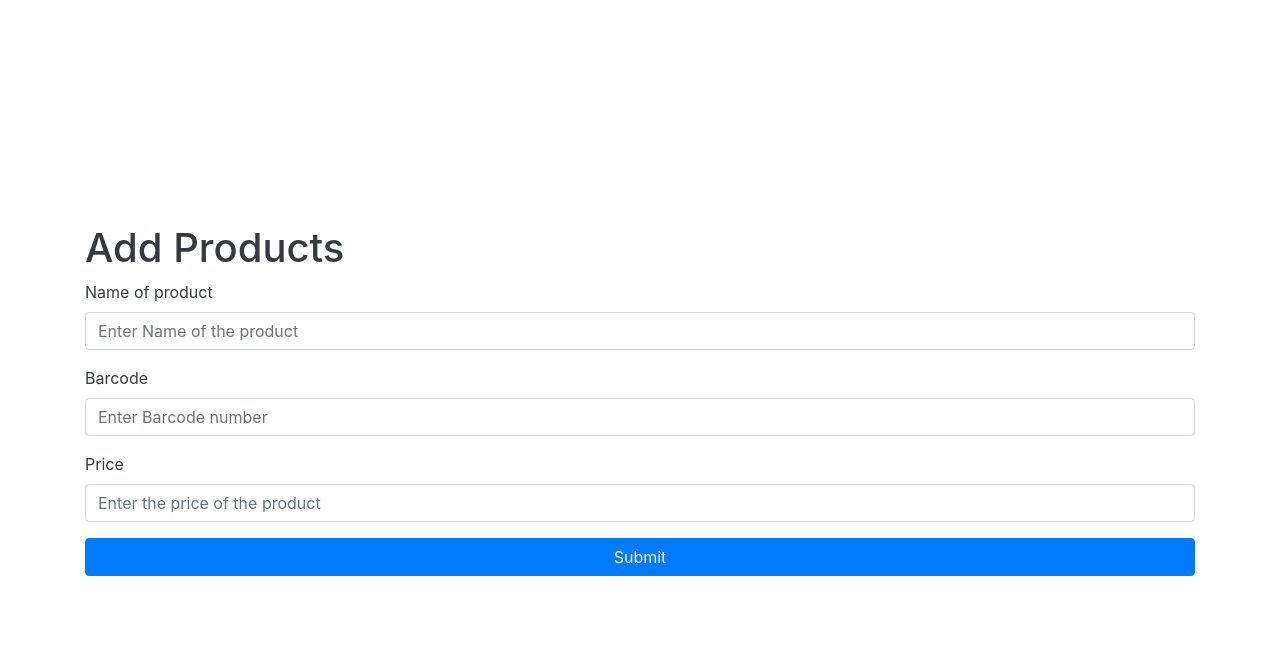
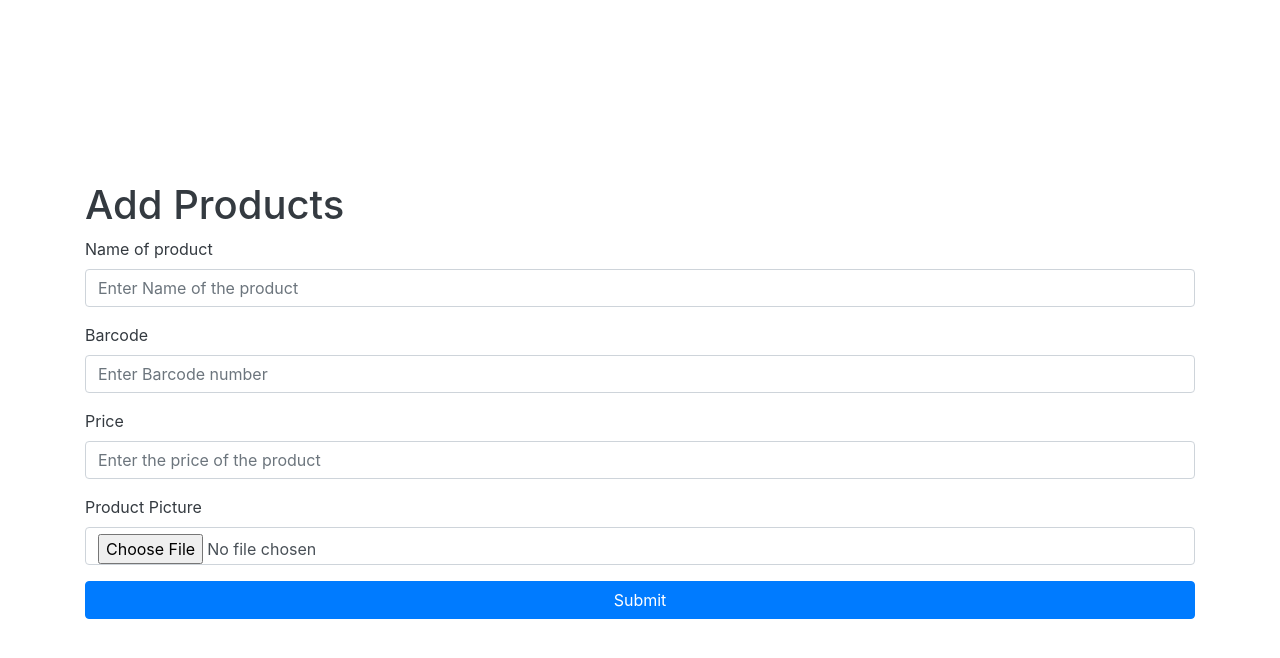
Before and after one commit to zefyr-solutions/Reach, a Flask app: page /add_product in a window 1280 px wide. Shown: the top 658 px of the page. Run offline with Flask 2, Linux system fonts and the light colour scheme; a user stored in the database is signed in; some libraries are stand-ins or nearby versions.

Commit message:
Add image option in add product and profile page added

```diff
--- a/main.py
+++ b/main.py
@@ -5,9 +5,20 @@ from db import connect
 import yaml
 import os
 import pymysql
+from werkzeug.utils import secure_filename
+import datetime
 # Imported all required files
+UPLOAD_FOLDER = '/uploads/product_pic/'
+ALLOWED_EXTENSIONS = {'pdf', 'png', 'jpg', 'jpeg', 'gif'}
+
 app = Flask(__name__)
 app.secret_key = "hello"
+app.config['UPLOAD_FOLDER'] = UPLOAD_FOLDER
+app.config['MAX_CONTENT_LENGTH'] = 16 * 1024 * 1024
+
+def allowed_file(filename):
+    return '.' in filename and \
+           filename.rsplit('.', 1)[1].lower() in ALLOWED_EXTENSIONS
 
 # Creating the login page
 @app.route("/", methods=["POST", "GET"])
@@ -105,16 +116,32 @@ def add_product():
                 flash("Enter all the fields")
                 return redirect(url_for("add_product"))
             else:
-                # Insering data into database
+                # Inserting data into database
                 userDetails = request.form
                 pname = userDetails['pname']
                 bcode = userDetails['bcode']
                 price = userDetails['price']
+                # check if the post request has the file part
+                if 'product_pic' not in request.files:
+                    flash('No file part')
+                    return redirect(url_for("add_product"))
+                file = request.files['product_pic']
+                # if user does not select file, browser also
+                # submit an empty part without filename
+                if file.filename == '':
+                    flash('No selected file')
+                    return redirect(url_for("add_product"))
+                if file and allowed_file(file.filename):
+                    filename = secure_filename(file.filename)
+                    ct = datetime.datetime.now().strftime("%m-%d-%Y-%H-%M-%S")
+                    uid = str(session['user_id'])
+                    fname = ct + uid + filename
+                    file.save(os.path.join(app.config['UPLOAD_FOLDER'], fname))
                 cnx = connect()
                 with cnx.cursor() as cur:
-                    cur.execute("INSERT INTO products(name,barcode,price) VALUES(%s,%s,%s)",(pname,bcode,price))
-                cnx.commit()
-                cnx.close()
+                    cur.execute("INSERT INTO products(name,barcode,price,product_pic) VALUES(%s,%s,%s,%s)",(pname,bcode,price,fname))
+                    cnx.commit()
+                    cnx.close()
                 flash("Records inserted")
                 return redirect(url_for("view_product"))
 
@@ -133,7 +160,7 @@ def add_customer():
                 return redirect(url_for("add_customer"))
                 # Checking if all the fields are entered
             else:
-                # Insering data into database
+                # Inserting data into database
                 userDetails = request.form
                 name = userDetails['name']
                 phone_no = userDetails['phone_no']
@@ -394,7 +421,7 @@ def edit_customer(customer_id):
                 return render_template("edit_customer.html", value=rows, customer_id=customer_id)
                 # Checking if all the fields are entered
             else:
-                # Insering data into database
+                # Inserting data into database
                 userDetails = request.form
                 name = userDetails['name']
                 phone_no = userDetails['phone_no']
@@ -427,12 +454,26 @@ def logout():
     return redirect(url_for('home'))
 
 # Creating sales page
-@app.route("/sales")
+@app.route("/sales",methods=["POST","GET"])
 def sales():
     if 'user_id' in session:  # Checking if user is logged in or not
         return render_template("sales.html")
     else :
         return redirect(url_for('static', filename='images/403-forbidden-error.jpg'))
+
+# Creating profile page
+@app.route("/profile", methods=["POST","GET"])
+def profile():
+    if user_id in session: #Checking id user is logged in or not
+        cnx = connect()
+        with cnx.cursor() as cur:
+            cur.execute("SELECT user_name,name,email,phone_no,role FROM users WHERE user_id = %s", session['user_id'])
+            rows = cur.fetchone()
+        cnx.close()
+        return render_template("profile.html",value = rows)
+    else:
+        return redirect(url_for('static', filename='images/403-forbidden-error.jpg'))
+
 # Creating service worker initiation page
 @app.route("/service-worker.js")
 def sw():
--- a/templates/add_product.html
+++ b/templates/add_product.html
@@ -3,7 +3,7 @@
 {% block content %}
 
 <h1>Add Products</h1>
-<form action="#" method="post">
+<form action="#" method="post" enctype="multipart/form-data">
   <div class="form-group">
     <label for="pname">Name of product</label>
     <input type="text" class="form-control" id="pname" name="pname" placeholder="Enter Name of the product">
@@ -16,6 +16,10 @@
     <label for="price">Price</label>
     <input type="number" class="form-control" id="price"  name="price" placeholder="Enter the price of the product">
   </div>
+  <div class="form-group">
+    <label for="product_pic">Product Picture</label>
+    <input type="file" class="form-control" id="product_pic"  name="product_pic" >
+  </div>
   <button type="submit" class="btn btn-primary btn-block">Submit</button>
 
 
--- a/templates/sales.html
+++ b/templates/sales.html
@@ -1,11 +1,11 @@
 {% extends 'base.html'%}
-{% block title %} Add Products {% endblock %}
+{% block title %} Sales {% endblock %}
 {% block content %}
 <h1>Sales</h1>
 <form action="#" method="post">
   <div class="form-group">
     <label for="name">Name customer</label>
-    <input type="text" class="form-control" id="name" name="name" placeholder="Enter Name of Customer">
+    <input type="text" class="form-control" id="name" name="name" placeholder="Enter Name of Customer" autocomplete="off">
   </div>
   <div class="form-group">
     <label for="prod_id">Product id:</label>
```
Also changed, not shown: templates/profile.html (added, +7 -0 lines).
